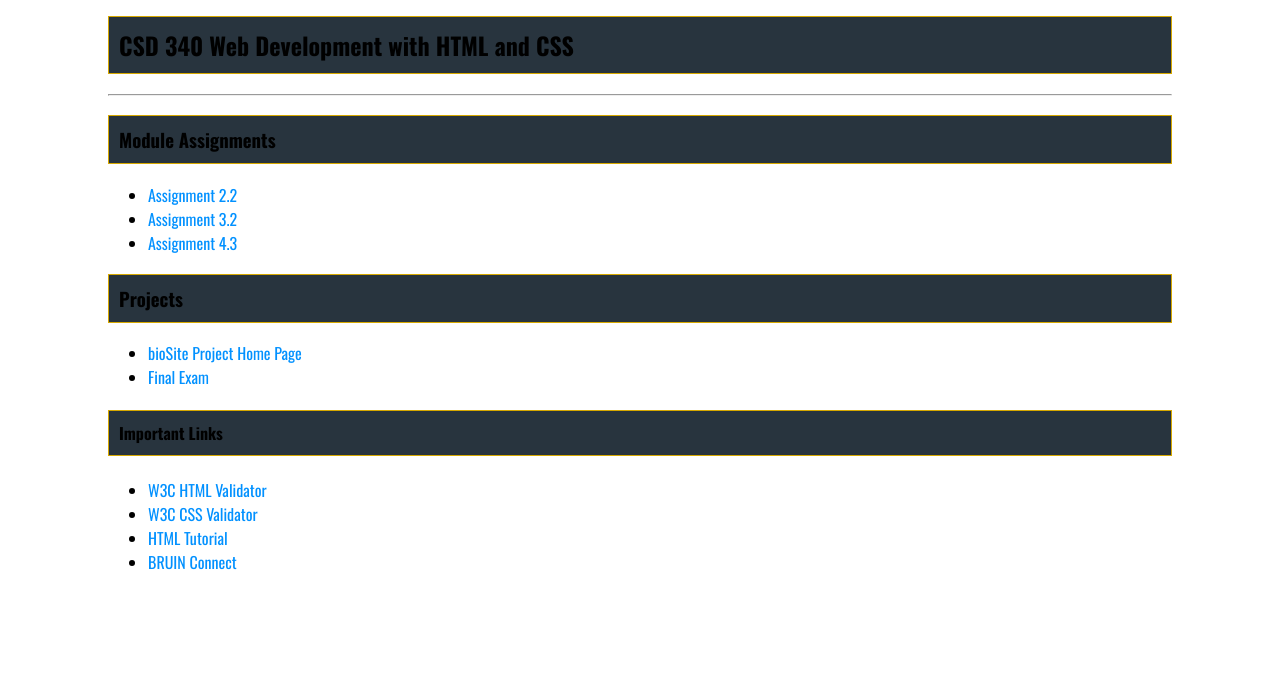
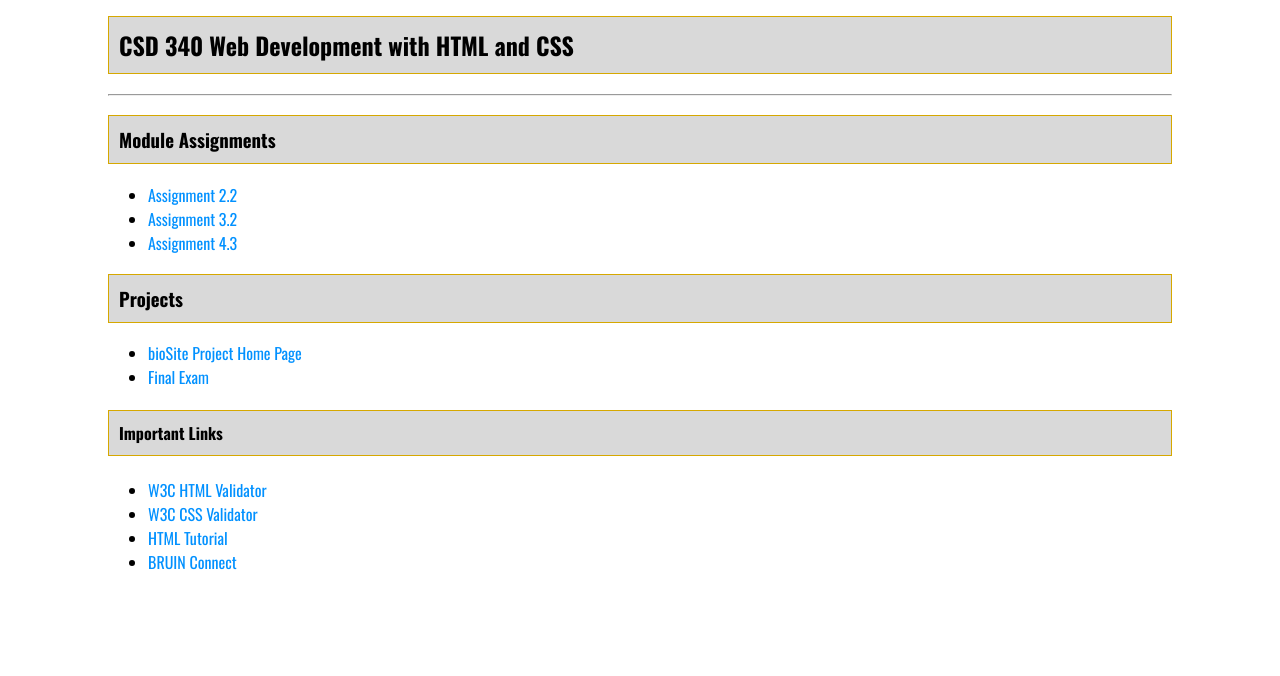
Before and after one commit to RustyDeGarmo/CSD340, a plain HTML site: page index.html in a window 1280 px wide. Shown: the part 124-800 px from the top of the page. Drawn offline with nearby package versions, Linux system fonts and the light colour scheme.

Commit message:
changed header background color

```diff
--- a/site.css
+++ b/site.css
@@ -10,7 +10,7 @@ body {
 
 
 h1, h2, h3, h4 {
-    background-color: #28343E;
+    background-color: #D9D9D9;
     padding: 10px;
     color: black;
     border: 1px solid #D6A800;
```
